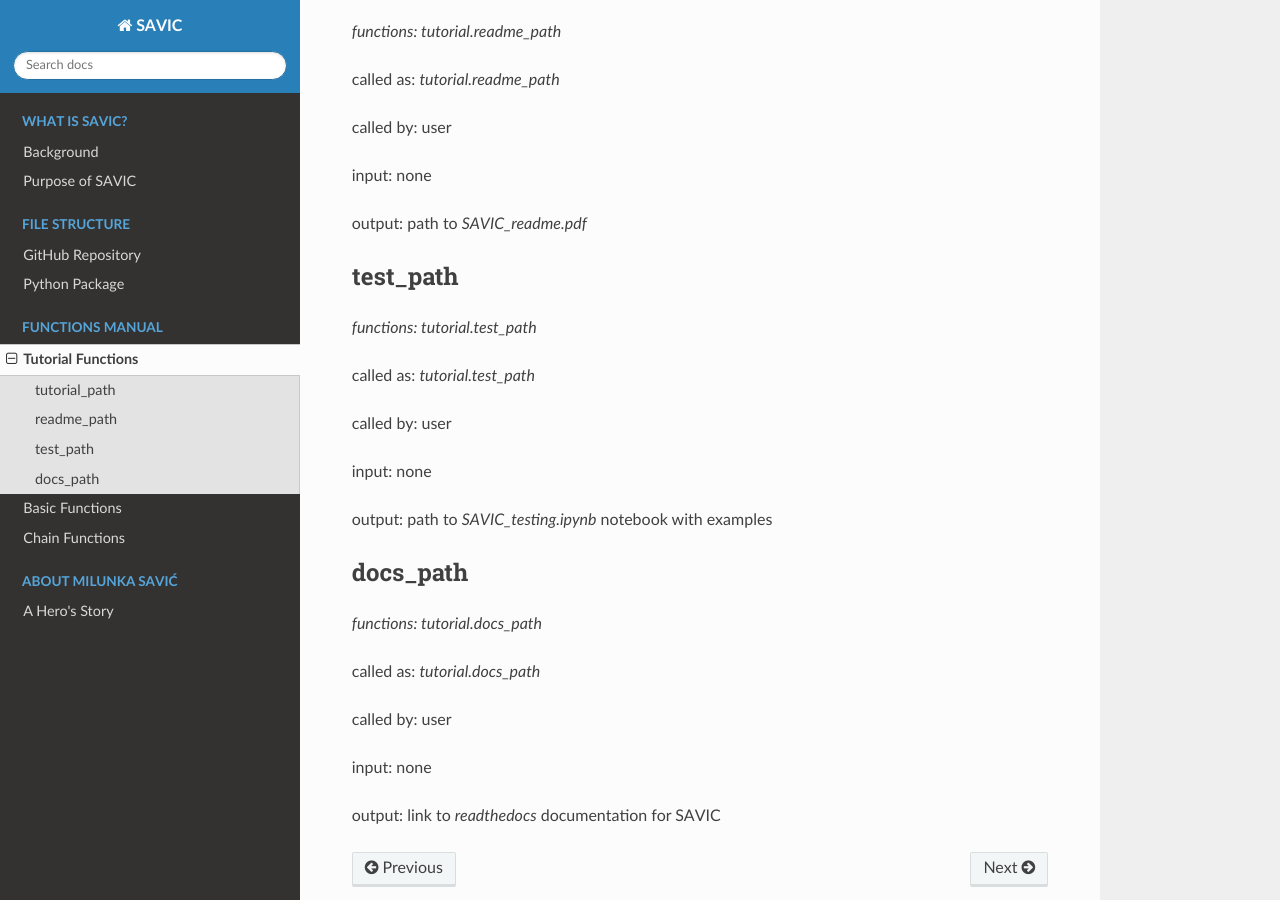
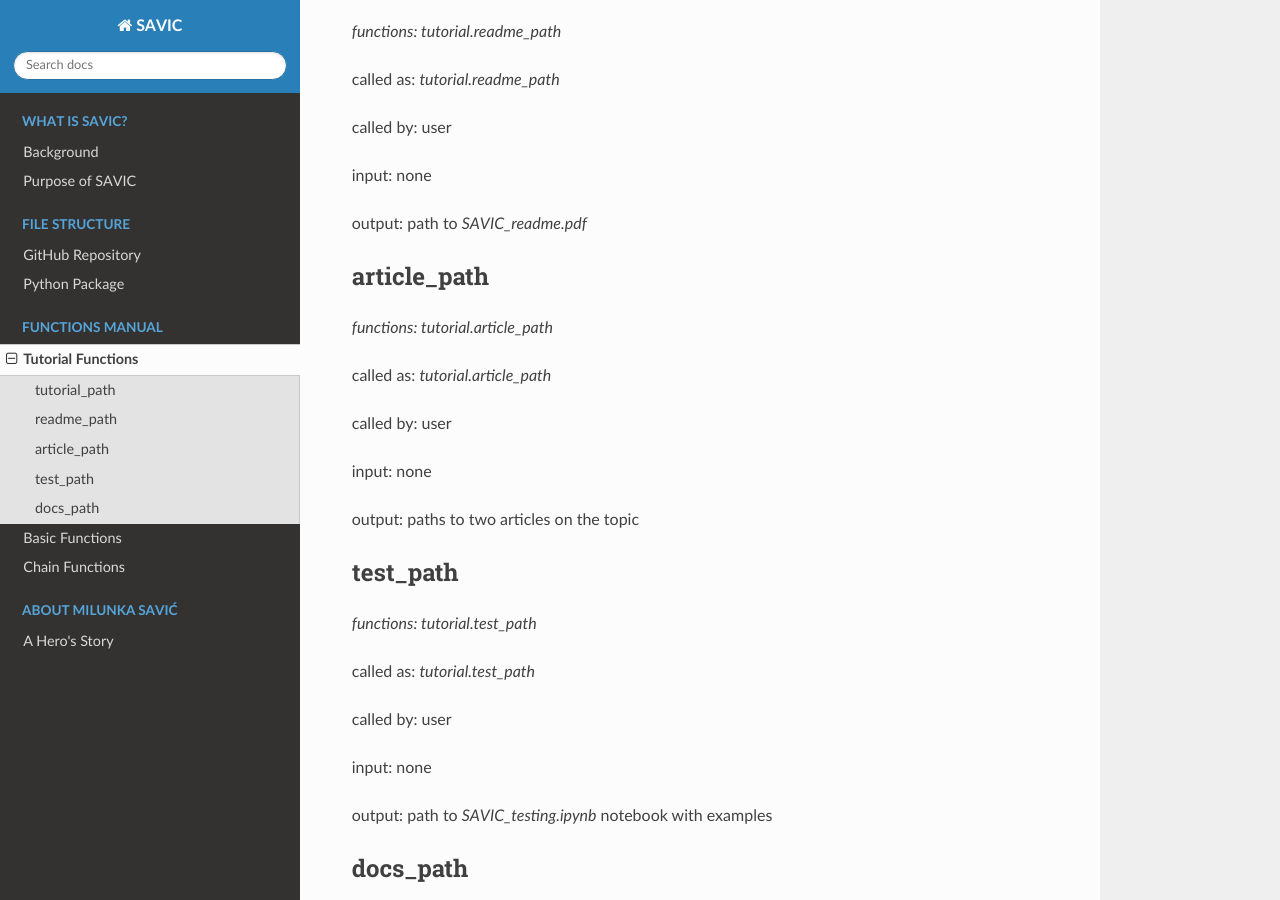
Before and after one commit to MihailoMartinovic/SAVIC, a Sphinx documentation site: the page built from docs/03-functions-tutorial.rst, in a window 1280 px wide and 900 px high, scrolled down 492 px. Built offline with Sphinx 7.4.7 and the Read the Docs theme 2.0.0, drawn with Linux system fonts in a browser that asks for light colours.

Commit message:
Update 03-functions-tutorial.rst

```diff
--- a/docs/03-functions-tutorial.rst
+++ b/docs/03-functions-tutorial.rst
@@ -34,6 +34,20 @@ input:      none
 output:     path to *SAVIC_readme.pdf*
 
 
+article_path
+------------
+
+*functions: tutorial.article_path*
+
+called as:  *tutorial.article_path*
+
+called by:  user
+
+input:      none
+
+output:     paths to two articles on the topic
+
+
 test_path
 ------------
 
```
